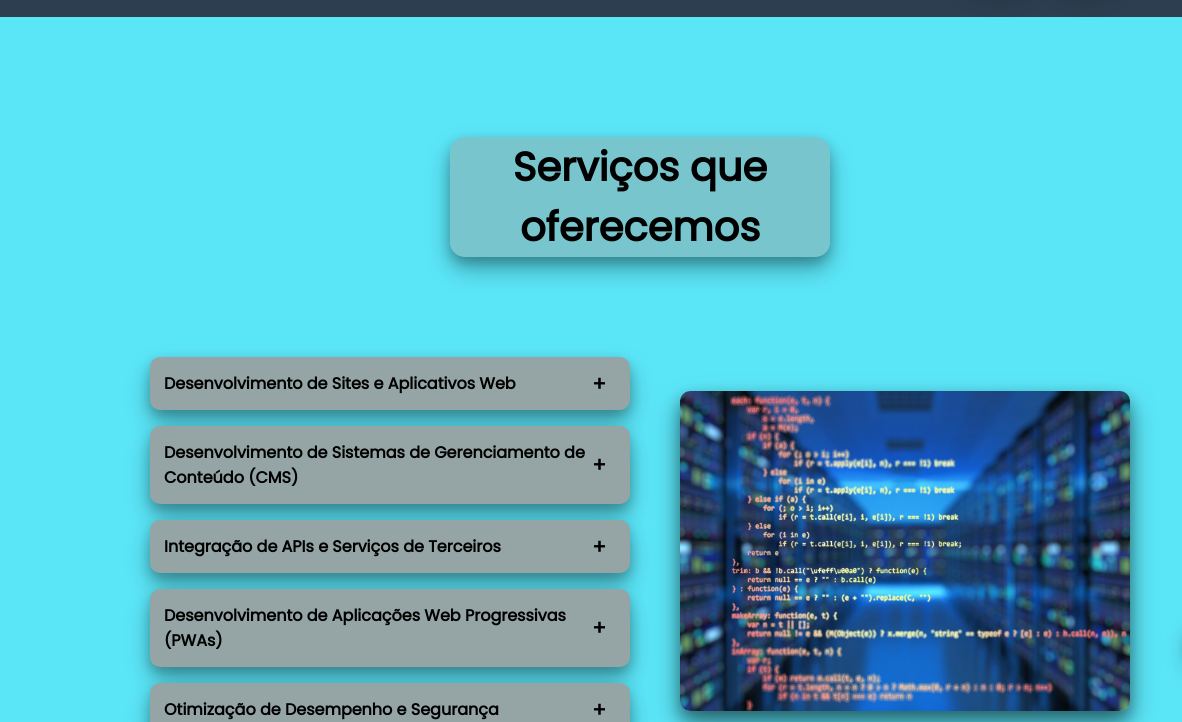
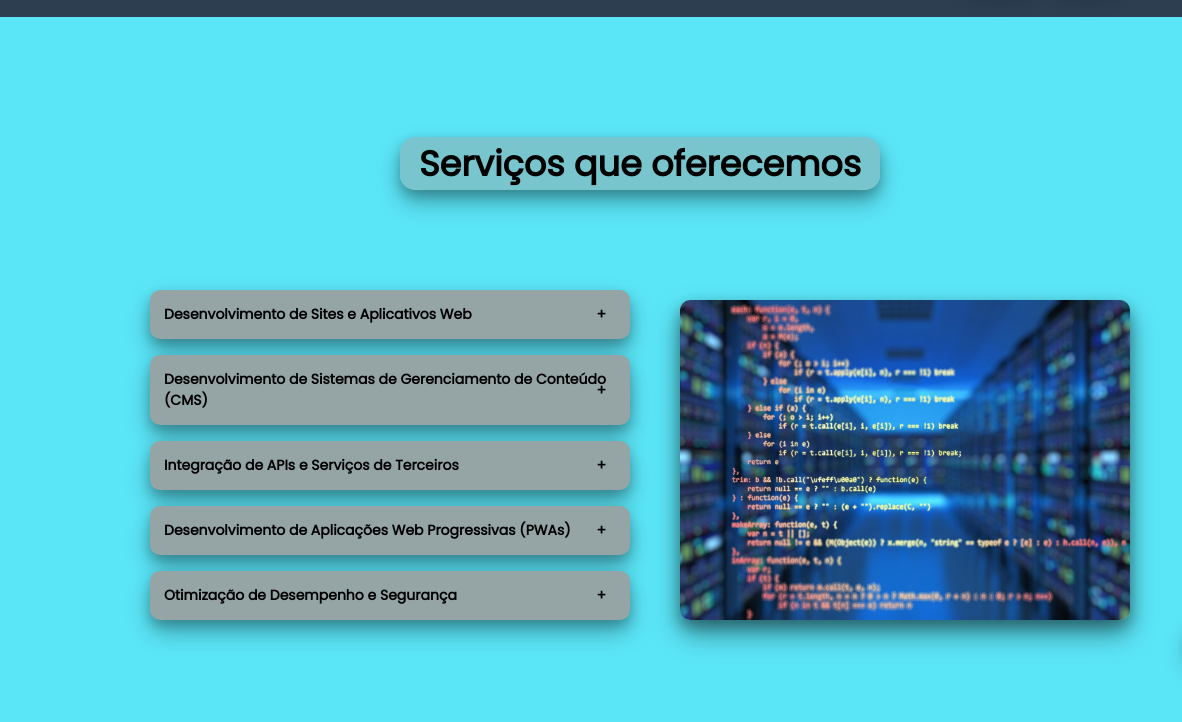
Before and after one commit to mxwlladriano/mfsistemas, a website: page index.html in a window 1280 px wide. Shown: the part 100-822 px from the top of the page, 0-1182 px from the left. Drawn offline with nearby package versions, Linux system fonts and the light colour scheme; files that its build step writes are made by us from their sources; files whose address does not match are found by name.

Commit message:
atualização

```diff
--- a/src/styles/_home.scss
+++ b/src/styles/_home.scss
@@ -34,7 +34,7 @@
 .faq__questions__item__question {
     color: #000;
     font-weight: bold;
-    font-size: 16px;
+    font-size: 14px;
     padding: 14px;
     display: block;
     cursor: pointer;
@@ -50,11 +50,11 @@
     height: 100%;
     display: flex;
     align-items: center;
-    font-size: 20px;
+    font-size: 14px;
 }
 
 .faq__questions__item__answer {
-    font-size: 15px;
+    font-size: 12px;
     height: 0;
     overflow: hidden;
     padding: 0 24px;
--- a/src/styles/main.scss
+++ b/src/styles/main.scss
@@ -15,10 +15,10 @@
 
 .title{
     margin-top: 100px;
-    margin-left: 300px;
-    margin-right: 300px;
+    margin-left: 250px;
+    margin-right: 250px;
     font-weight: bold;
-    font-size: 40px;
+    font-size: 35px;
     border-radius: 15px;
     background-color: rgba(149, 165, 166, 0.5);
     transition: background-color 0.9s ease, transform 0.2s ease, box-shadow 0.3s ease;
```
